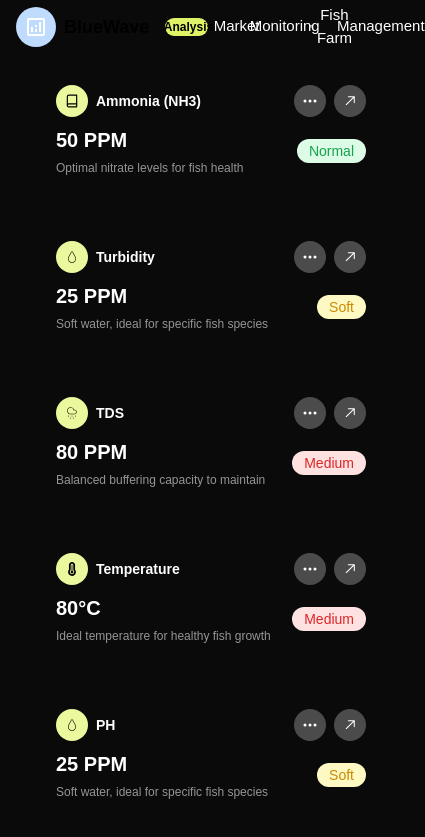
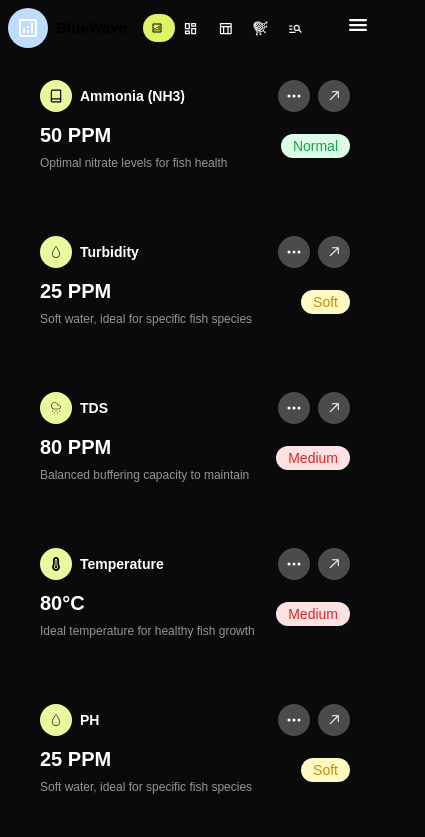
Before and after one commit to kennedyifeadi/blue-wave, a Next.js app: page / in a window 390 px wide. Shown: the top 837 px of the page, 425 px wide, since content can reach past the window. Built offline with nearby package versions, Linux system fonts and the light colour scheme; no server answers.

Commit message:
Update component styles and responsiveness in NavBar and Sidebar components

```diff
--- a/src/app/components/NavBar.js
+++ b/src/app/components/NavBar.js
@@ -9,36 +9,40 @@ import maleProfile from "../images/male profile 2.jpg"
 export const Navbar = () => {
   return (
     <div className="h-[10%] flex w-full ">
-      <div className="flex items-center px-4  justify-between w-full h-full ">
+      <div className="flex items-center md:px-4 px-2  justify-between w-full h-full ">
         <div className="flex items-center w-[70%] gap-3 justify-between h-full">
           <div className="flex items-center text-black font-bold text-lg">
             <div className="rounded-full bg-blue-200 p-2 text-white">
               <MdOutlineAnalytics size={24} />
             </div>
-            <span className="ml-2">BlueWave</span>
+            <span className="ml-2 text-[15px] md:text-[24px]">BlueWave</span>
           </div>
 
           {/* Navigation Links */}
           <div className="flex bg-[#0a0a0a] w-[100%] items-center justify-between p-1 h-[70%] pr-3 rounded-full">
-            <button className="text-black bg-[#e0f265] w-[18%] text-[12px] h-full justify-center rounded-full font-semibold flex items-center">
+            <button className="text-black bg-[#e0f265] w-max p-2 md:p-0 md:w-[18%] text-[12px] h-full justify-center rounded-full font-semibold flex items-center">
               <MdOutlineAnalytics className="mr-1" />
-              Analysis
+              <span className="hidden md:flex">Analysis</span>
             </button>
-            <button className="text-white text-[15px] w-[18%]  h-full rounded-full justify-center font-thin flex items-center">
+            <button className="text-white text-[15px] w-max p-2 md:p-0 md:w-[18%]  h-full rounded-full justify-center font-thin flex items-center">
               <MdOutlineDashboard className="mr-1" />
-              Market
+              <span className="hidden md:flex">Market</span>
+
             </button>
-            <button className="text-white text-[15px] w-[18%]  h-full rounded-full justify-center font-thin flex items-center">
+            <button className="text-white text-[15px] w-max p-2 md:p-0 md:w-[18%]  h-full rounded-full justify-center font-thin flex items-center">
               <MdOutlineTableChart className="mr-1" />
-              Monitoring
+              <span className="hidden md:flex">Monitoring</span>
+
             </button>
-            <button className="text-white text-[15px] w-[18%]  h-full rounded-full justify-center font-thin flex items-center">
+            <button className="text-white text-[15px] w-max p-2 md:p-0 md:w-[18%]  h-full rounded-full justify-center font-thin flex items-center">
             <GiFishingNet className="mr-1"  />
-              Fish Farm
+            <span className="hidden md:flex">Fish Farm</span>
+
             </button>
-            <button className="text-white text-[15px] w-[18%]  h-full rounded-full justify-center font-thin flex items-center">
+            <button className="text-white text-[15px] w-max p-2 md:p-0 md:w-[18%]  h-full rounded-full justify-center font-thin flex items-center">
             <MdOutlineManageSearch className="mr-1"  />
-              Management
+            <span className="hidden md:flex">Management</span>
+
             </button>
           </div>
         </div>
--- a/src/app/components/Sidebar.js
+++ b/src/app/components/Sidebar.js
@@ -10,12 +10,14 @@ import {
   import { IoWatch } from "react-icons/io5";
   import { HiMiniSquares2X2 } from "react-icons/hi2";
   import { RiTeamFill } from "react-icons/ri";
+  import { IoMenu } from "react-icons/io5";
 
 
 
 
 export const Sidebar = () => {
     return (
+      <div className='w-max h-max md:relative absolute  right-3 top-[5px]'>
       <div className="md:flex hidden flex-col bg-gray-50 w-60 h-full rounded-lg p-4">
         <div className='flex text-[15px] w-full py-2 justify-between px-2 text-white font-bold rounded-full mb-2 bg-[#171717] items-center'><span>Menu</span> <HiMiniSquares2X2 />
         </div>
@@ -83,5 +85,9 @@ export const Sidebar = () => {
           </button>
         </div>
       </div>
+      <div className='flex md:hidden text-[24px] rounded-full bg-[#0a0a0a] text-white p-2 '>
+      <IoMenu />
+      </div>
+      </div>
     );
   };
--- a/src/app/page.js
+++ b/src/app/page.js
@@ -14,12 +14,12 @@ import { FishFarmUpdate } from "./components/fishFarmUpdate";
 
 export default function Home() {
   return (
-    <div className="w-[100dvw] md:h-[100dvh] h-max flex flex-col">
+    <div className="w-[100%] md:h-[100dvh] mb-3 md:mb-0 h-max flex flex-col py-2 relative">
       <Navbar />
       <div className=" flex md:flex-row flex-col px-4 py-2 w-full justify-between h-[100dvh] md:h-[90%]">
         <Sidebar />
-        <div className="flex w-[100%] md:w-[45%] h-[50%] ml-4">
-          <div className="flex flex-wrap w-[100%] h-[100%] gap-4">
+        <div className="flex w-[100%] md:w-[45%] md:h-max md:ml-4">
+          <div className="flex flex-wrap w-[100dvw] items-center h-max  gap-4">
             <DashboardCard title="Ammonia (NH3)" value="50 PPM" status="Normal" icon={<FiBook />} text="Optimal nitrate levels for fish health" color="dark" />
             <DashboardCard title="Turbidity" value="25 PPM" status="Soft" icon={<CiDroplet />} text="Soft water, ideal for specific fish species" color="dark" />
             <DashboardCard title="TDS" value="80 PPM" status="Medium" icon={<CiCloudDrizzle />} text="Balanced buffering capacity to maintain" color="dark" />
@@ -28,7 +28,7 @@ export default function Home() {
 
           </div>
         </div>
-        <div className="w-[100dvw] mt-[450px] mb-3 md:mb-0 md:mt-0 md:w-[28%] h-[100%] flex items-center justify-between flex-col">
+        <div className="w-[90dvw] mt-[20px] md:mb-0 md:mt-0 md:w-[28%] h-[100%] flex items-center justify-between flex-col">
           <AiInference />
           <FishFarmUpdate />
         </div>
```
